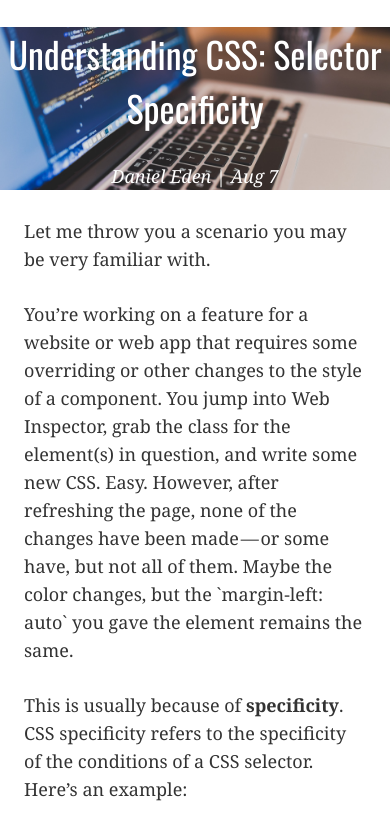
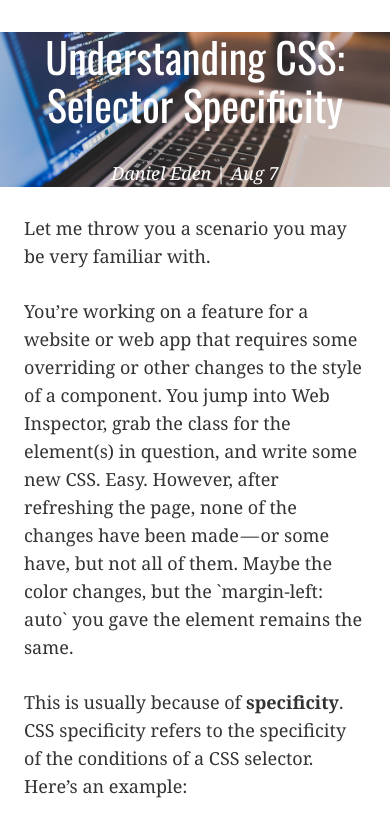
Before and after one commit to isadellq/step-by-step, a plain HTML site: page index.html in a window 390 px wide. Shown: the top 826 px of the page. Drawn offline with nearby package versions, Linux system fonts and the light colour scheme.

Commit message:
changed h1 to 42px

```diff
--- a/style.css
+++ b/style.css
@@ -86,3 +86,9 @@ footer p{
         width: 100%;
     }
 }
+@media (max-width: 400px) {
+    h1 {
+        font-size: 42px;
+        line-height: 48px;
+    }
+}
```
